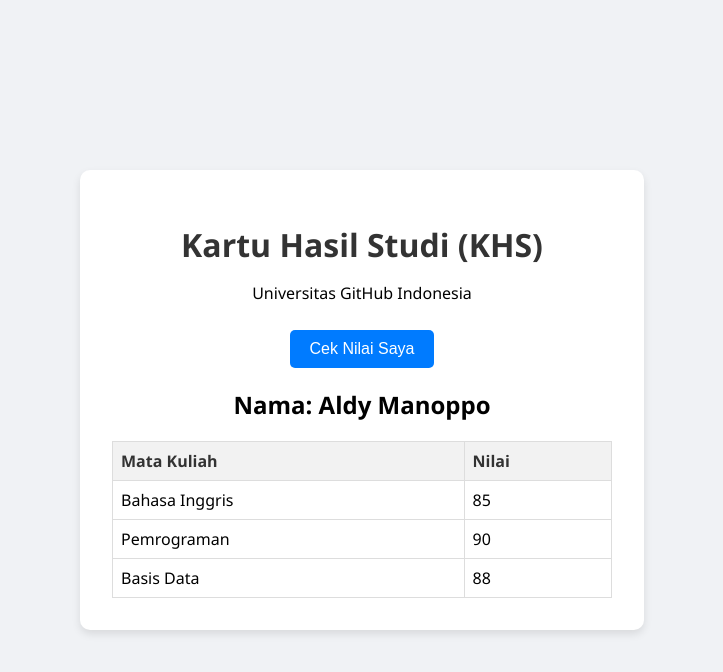
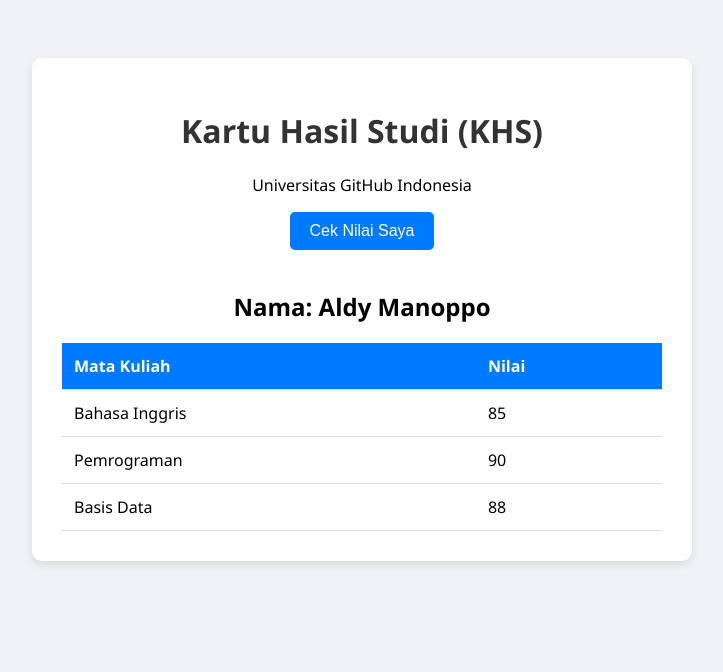
Before and after one commit to Aldymanopo/Portal-Nilai, a plain HTML site: page index.html in a window 1280 px wide. Both pictures are taken after a click on the button "Cek Nilai Saya". Shown: the whole page, without its empty margins (278-1001 px from the left). Drawn offline with Linux system fonts and the light colour scheme.

Commit message:
Update style.css

```diff
--- a/style.css
+++ b/style.css
@@ -3,65 +3,45 @@ body {
     background-color: #f0f2f5;
     display: flex;
     justify-content: center;
-    align-items: center;
-    height: 100vh;
-    margin: 0;
+    padding-top: 50px;
 }
 
 .container {
     background-color: white;
-    padding: 2rem;
+    padding: 30px;
     border-radius: 10px;
     box-shadow: 0 4px 8px rgba(0,0,0,0.1);
+    width: 80%;
+    max-width: 600px;
     text-align: center;
-    width: 90%;
-    max-width: 500px;
 }
 
-h1 {
-    color: #333;
-    margin-bottom: 0.5rem;
+h1 { color: #333; }
+
+button {
+    background-color: #007bff;
+    color: white;
+    padding: 10px 20px;
+    border: none;
+    border-radius: 5px;
+    cursor: pointer;
+    font-size: 16px;
+    margin-bottom: 20px;
 }
 
-.btn-cek {
-    background-color: #007bff;
-    color: white;
-    border: none;
-    padding: 10px 20px;
-    font-size: 16px;
-    border-radius: 5px;
-    cursor: pointer;
-    transition: background 0.3s;
-    margin-top: 10px;
+button:hover { background-color: #0056b3; }
+
+table {
+    width: 100%;
+    border-collapse: collapse;
+    margin-top: 20px;
 }
 
-.btn-cek:hover {
-    background-color: #0056b3;
-}
-
-.tabel-nilai {
-    width: 100%;
-    border-collapse: collapse;
-    margin-top: 15px;
-}
-
-.tabel-nilai th, .tabel-nilai td {
-    border: 1px solid #ddd;
-    padding: 8px;
+th, td {
+    padding: 12px;
+    border-bottom: 1px solid #ddd;
     text-align: left;
 }
 
-.tabel-nilai th {
-    background-color: #f2f2f2;
-    color: #333;
-}
-
-/* Animasi sederhana saat tabel muncul */
-#area-hasil {
-    animation: fadeIn 0.5s;
-}
-
-@keyframes fadeIn {
-    from { opacity: 0; transform: translateY(-10px); }
-    to { opacity: 1; transform: translateY(0); }
-}
+th { background-color: #007bff; color: white; }
+tr:hover { background-color: #f1f1f1; }
```
